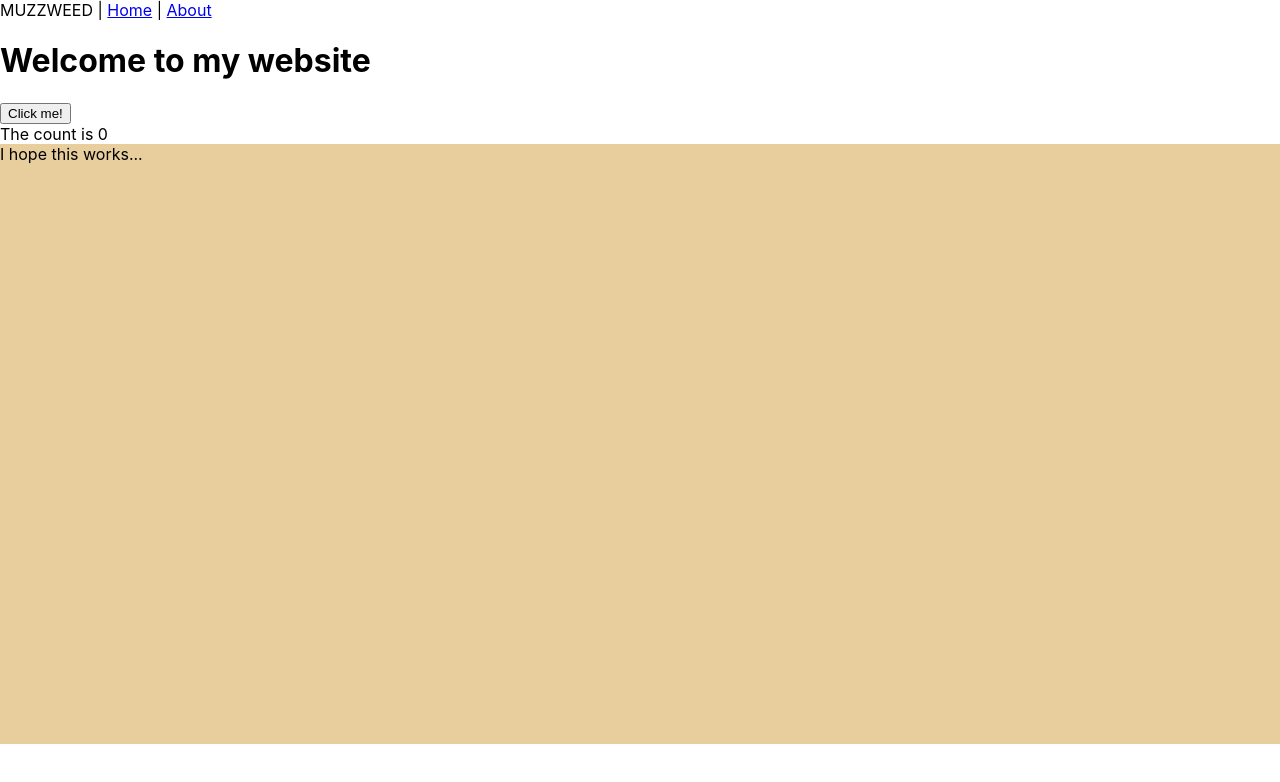
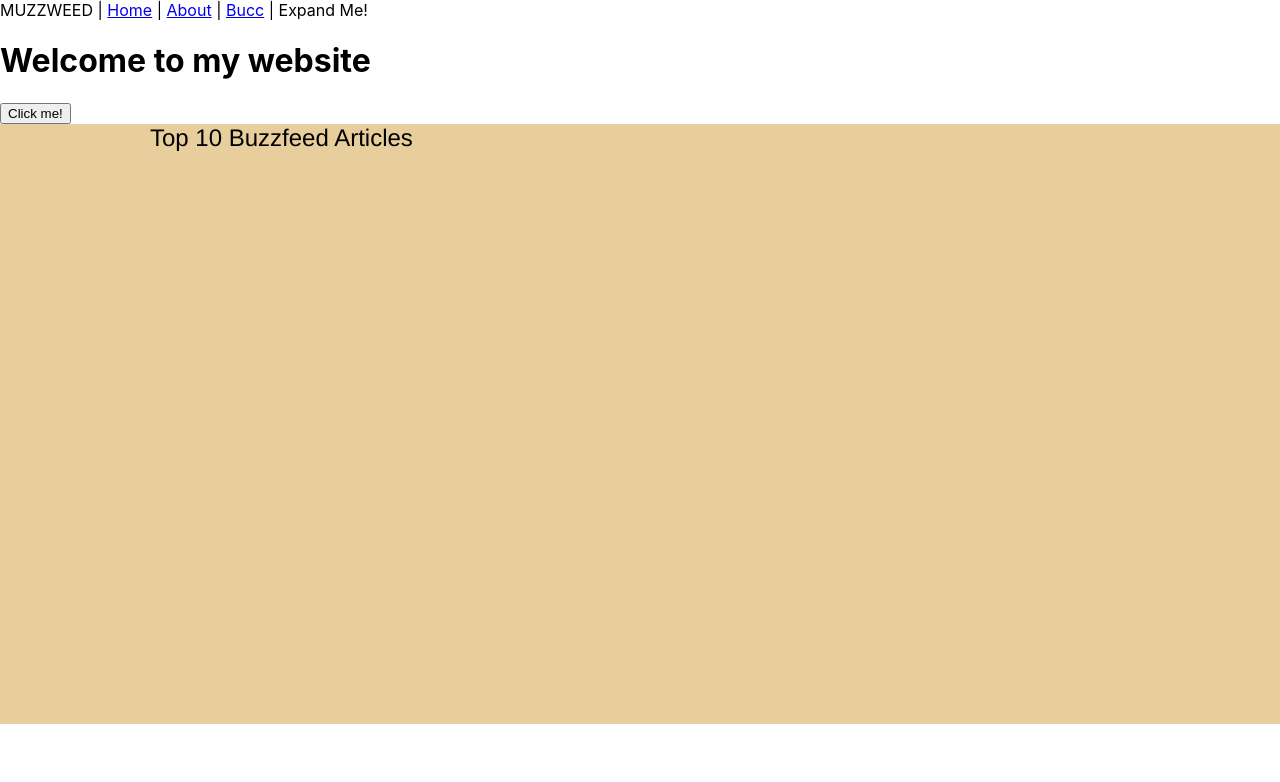
Before and after one commit to andreyavra/definitelynotmuzz, a React (Create React App) app: page / in a window 1280 px wide. Shown: the top 782 px of the page. Built offline with nearby package versions, Linux system fonts and the light colour scheme.

Commit message:
added react and stuff

```diff
--- a/src/App.css
+++ b/src/App.css
@@ -10,6 +10,12 @@
 .container_large_orange {
   background-color: #E8CE9D;
   height: 600px;
+}
+
+.container_text {
+  font-family: Helvetica Neue,Helvetica,Arial,sans-serif;
+  font-size: 24px;
+  margin-left: 150px;
 }
 
 .App-logo {
--- a/src/App.js
+++ b/src/App.js
@@ -8,7 +8,24 @@ import { BrowserRouter as Router, Route, Link } from "react-router-dom";
 import About from './components/About';
 import Header from './components/Header';
 import Home from './components/Home';
+import Bucc from './components/Bucc';
+
 // These import, from files in the same directories, the different pages that you are able to control.
+
+
+// // Adds class About to the class that is React.Component, an existing library
+// class About extends React.Component {
+
+//   constructor(props) {
+//     super(props);
+//     this.state = {
+//       count: 0,
+//       name: '',
+//     };
+
+//   this.increaseNumber = this.increaseNumber.bind(this);
+//   }
+
 
 function App() {
   return (
@@ -17,6 +34,7 @@ function App() {
         <Header />
         <Route exact path="/" component={Home} />
         <Route path="/about" component={About} />
+        <Route path="/bucc" component={Bucc} />
       </div>
     </Router>
   );
--- a/src/components/About.jsx
+++ b/src/components/About.jsx
@@ -11,7 +11,7 @@ class About extends React.Component {
       name: '',
     };
 
-  this.increaseNumber = this.increaseNumber.bind(this);
+    this.increaseNumber = this.increaseNumber.bind(this);
   }
 
   increaseNumber() {
--- /dev/null
+++ b/src/components/Bucc.jsx
@@ -0,0 +1,32 @@
+import React from 'react';
+
+class Bucc extends React.Component {
+  constructor(props) {
+    super(props);
+    this.state = {
+      bucctastic: false,
+      count: 0,
+      name: '',
+    };
+  }
+
+  render() {
+    return (
+      <div>
+        <h1>This is the bucctastic page</h1>
+        <button onClick={this.increaseNumber}>Click me!</button>
+        <div>The count is {this.state.count}</div>
+        {
+          (this.state.count > 0) && (
+              <div>Let's go!</div>
+          )
+        }
+      </div>
+    );
+  }
+
+
+}
+
+
+export default Bucc;
--- a/src/components/Header.jsx
+++ b/src/components/Header.jsx
@@ -1,12 +1,36 @@
 import React from 'react';
 import { Link } from 'react-router-dom';
+import SubHeader from './SubHeader';
 
 class Header extends React.Component {
+  constructor(props) {
+    super(props);
+    this.state = {
+      expanded_expand_me: false,
+    };
+
+    this.expanded_me = this.expanded_me.bind(this);
+  }
+
+  expanded_me() {
+    this.setState({
+      expanded_me: 1-this.expanded_me,
+    });
+  }
+
   render() {
     return (
       <div>
-        MUZZWEED | <Link to="/">Home</Link> | <Link to="/about">About</Link>
+        MUZZWEED | <Link to="/">Home</Link> | <Link to="/about">About</Link> |&nbsp;
+        <Link to="/Bucc">Bucc</Link> | <span class="expanding_header" onClick={this.expanded_me}>Expand Me!</span>
       </div>
+
+      // {
+      //   (this.state.expanded_expand_me === true) && (
+      //     <SubHeader />
+      //   )
+      // }
+
     );
   }
 }
--- a/src/components/Home.jsx
+++ b/src/components/Home.jsx
@@ -25,15 +25,18 @@ class Home extends React.Component {
 	    <h1>Welcome to my website</h1>
 
 	    <button onClick={this.expand1}>Click me!</button>
-	    <div>The count is {this.state.count}</div>
+
+	    <div className="container_large_orange">
+	      <div className="container_text">Top 10 Buzzfeed Articles</div>
+	    </div>
+
+
 	    {
-	      (this.state.expanded1 === 1) && (
+	      (this.state.expanded1 === 1) &&
+	      (
 	          <div>Expanded!</div>
 	      )
 	    }
-	    <div class="container_large_orange">
-	      I hope this works...
-	    </div>
 	  </div>
     );
 
--- /dev/null
+++ b/src/components/SubHeader.jsx
@@ -0,0 +1,33 @@
+import React from 'react';
+
+
+// Adds class About to the class that is React.Component, an existing library
+class SubHeader extends React.Component {
+
+  constructor(props) {
+    super(props);
+    this.state = {
+      name: '',
+    };
+
+    this.increaseNumber = this.increaseNumber.bind(this);
+  }
+
+  increaseNumber() {
+    this.setState({
+      count: this.state.count + 1,
+    });
+  }
+
+  render() {
+    console.log('Render!');
+    return (
+      <div>
+        <h1>This is a banner that expands when you hover click a button</h1>
+        <button onClick={this.increaseNumber}>Click me!</button>
+      </div>
+    );
+  }
+}
+
+export default SubHeader;
```
